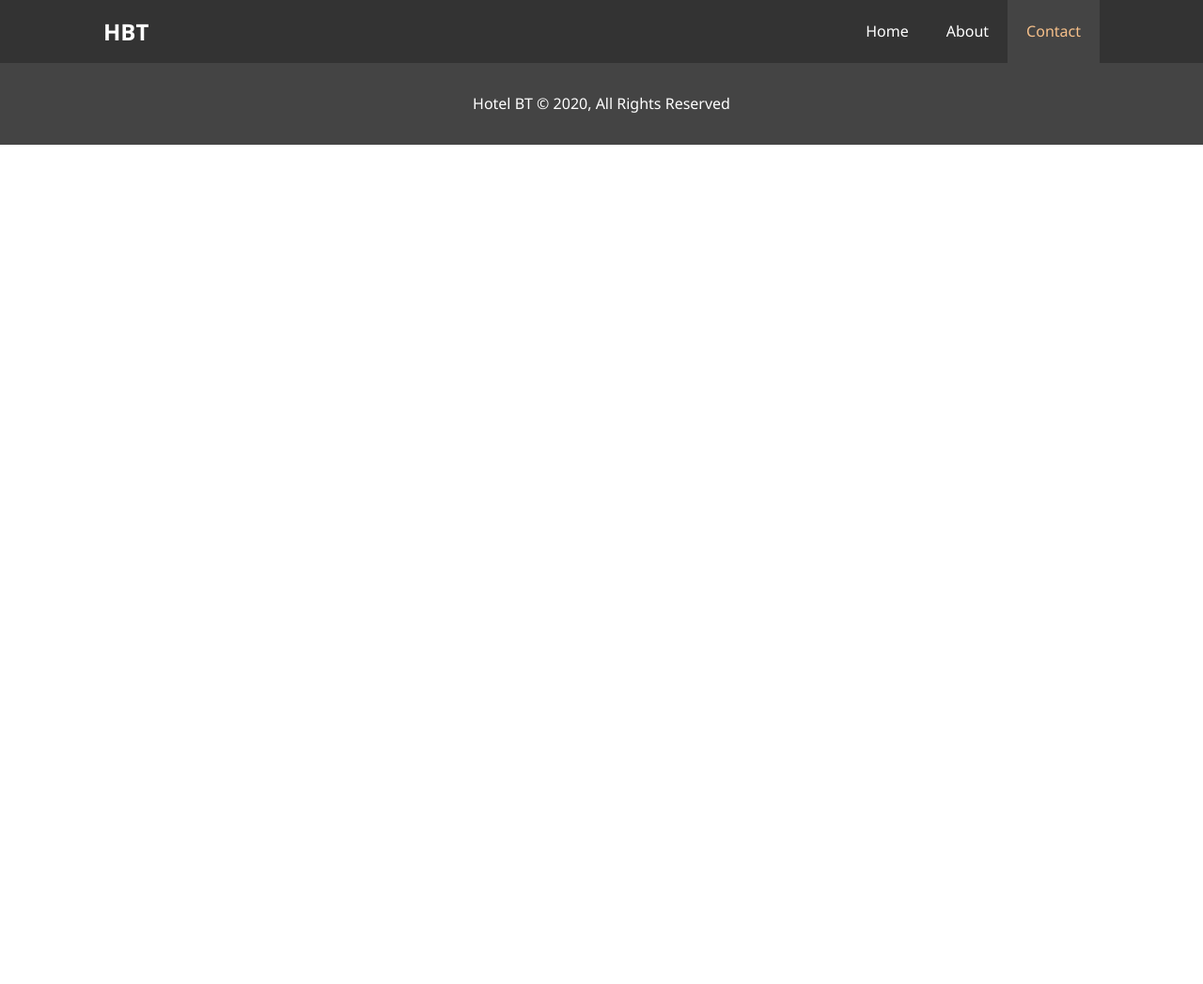
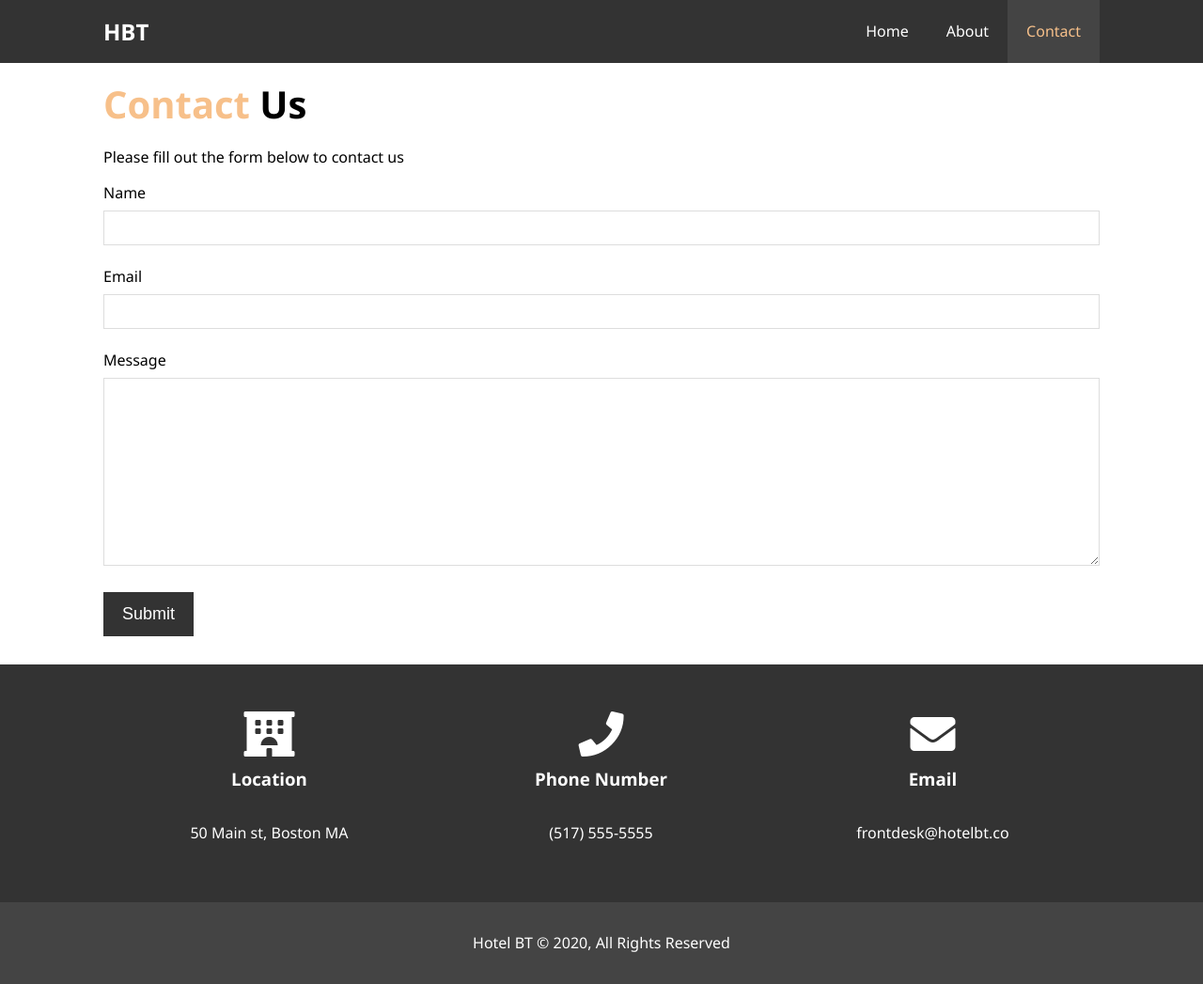
Before and after one commit to mugimaru/udemy-modern-html-css, a plain HTML site: page hotel_website/contact.html in a window 1280 px wide. Shown: the whole page at 94% size. Before the commit the page ends 800 px from the top, so only its background shows below. Drawn offline with Linux system fonts and the light colour scheme.

Commit message:
hotel website: contact page

```diff
--- a/hotel_website/contact.html
+++ b/hotel_website/contact.html
@@ -5,6 +5,12 @@
     <meta name="viewport" content="width=device-width, initial-scale=1.0" />
     <title>Hotel BT | Contact</title>
     <meta name="keywords" content="hotel,boston hotel, new england hotel" />
+    <link
+      rel="stylesheet"
+      href="https://use.fontawesome.com/releases/v5.13.0/css/all.css"
+      integrity="sha384-Bfad6CLCknfcloXFOyFnlgtENryhrpZCe29RTifKEixXQZ38WheV+i/6YWSzkz3V"
+      crossorigin="anonymous"
+    />
     <link rel="stylesheet" href="./css/style.css" />
   </head>
   <body>
@@ -23,6 +29,48 @@
       </nav>
     </header>
 
+    <section id="contact-form" class="py-3">
+      <div class="container">
+        <h1 class="l-heading"><span class="text-primary">Contact</span> Us</h1>
+        <p>Please fill out the form below to contact us</p>
+        <form action="process.php">
+          <div class="form-group">
+            <label for="name">Name</label>
+            <input type="text" name="name" id="name" />
+          </div>
+          <div class="form-group">
+            <label for="email">Email</label>
+            <input type="email" name="email" id="email" />
+          </div>
+          <div class="form-group">
+            <label for="message">Message</label>
+            <textarea name="message" id="message"></textarea>
+          </div>
+          <button class="btn" type="submit">Submit</button>
+        </form>
+      </div>
+    </section>
+
+    <section id="contact-info" class="bg-dark">
+      <div class="container">
+        <div class="box">
+          <i class="fas fa-hotel fa-3x"></i>
+          <h3>Location</h3>
+          <p>50 Main st, Boston MA</p>
+        </div>
+        <div class="box">
+          <i class="fas fa-phone fa-3x"></i>
+          <h3>Phone Number</h3>
+          <p>(517) 555-5555</p>
+        </div>
+        <div class="box">
+          <i class="fas fa-envelope fa-3x"></i>
+          <h3>Email</h3>
+          <p>frontdesk@hotelbt.co</p>
+        </div>
+      </div>
+    </section>
+
     <footer id="main-footer">
       <p>Hotel BT &copy; 2020, All Rights Reserved</p>
     </footer>
--- a/hotel_website/css/style.css
+++ b/hotel_website/css/style.css
@@ -242,6 +242,33 @@ p {
   border-radius: 50%;
 }
 
+/* Contact */
+#contact-form .form-group {
+  margin-bottom: 20px;
+}
+
+#contact-form label {
+  display: block;
+  margin-bottom: 5px;
+}
+
+#contact-form input,
+#contact-form textarea {
+  width: 100%;
+  padding: 10px;
+  border: 1px #ddd solid;
+}
+
+#contact-form input:focus,
+#contact-form textarea:focus {
+  outline: none;
+  border-color: #f7c08a;
+}
+
+#contact-form textarea {
+  height: 200px;
+}
+
 /* Main Footer */
 
 #main-footer {
```
